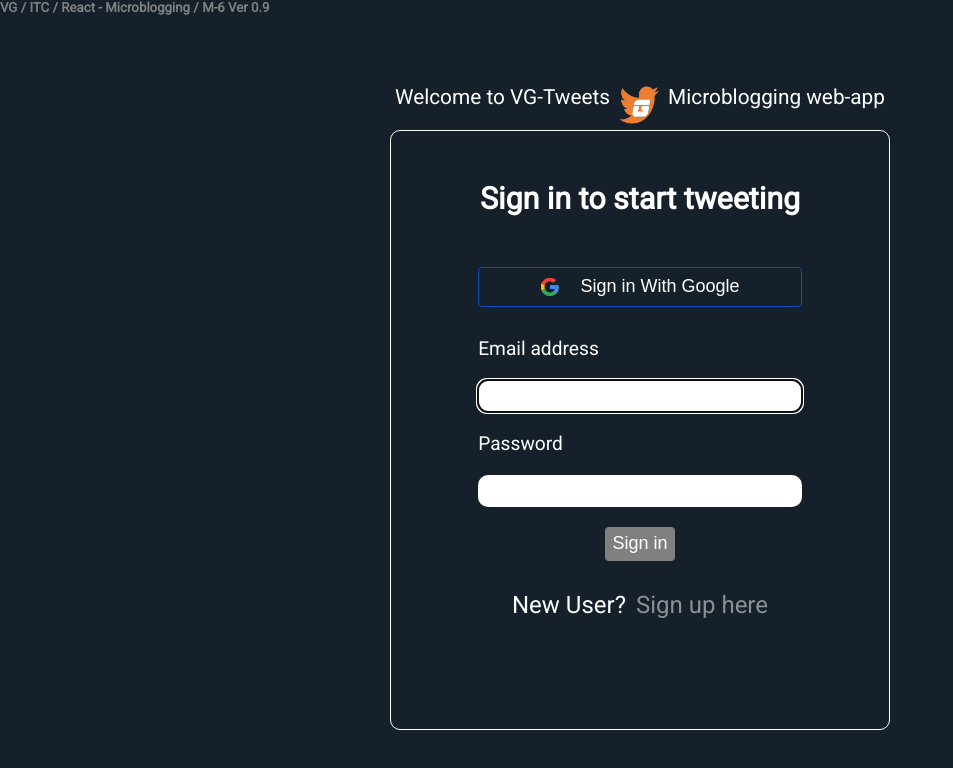
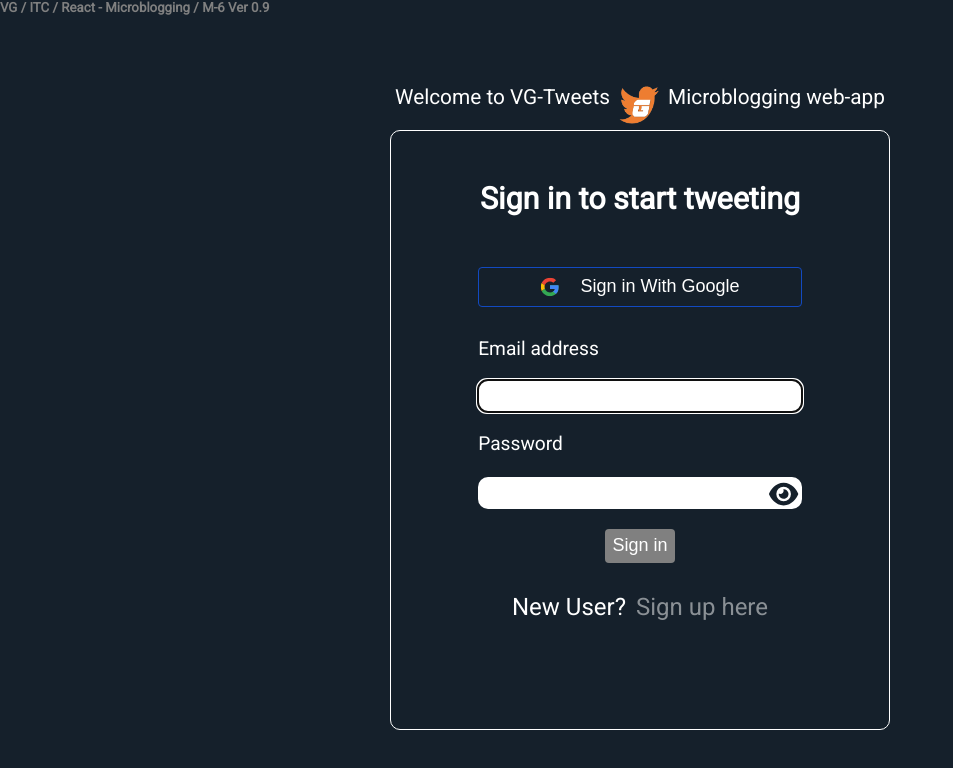
Before and after one commit to mark-itc/microblogging-vadim-gringauz, a React (Create React App) app: page /sign-in in a window 1280 px wide. Shown: the top 768 px of the page, without its empty margins (0-953 px from the left). Built offline with nearby package versions, Linux system fonts and the light colour scheme; no server answers.

Commit message:
Milestone 6 v0.8.5

```diff
--- a/src/components/SignInForm.css
+++ b/src/components/SignInForm.css
@@ -12,7 +12,17 @@
     gap: 20px;
     width: 65%;
     align-items: center;
+}
+.SignInForm form .password-input {
+    position: relative;
+    width: 100%;
+}
 
+.SignInForm form .password-input span {
+    position: absolute;
+    top: 5px;
+    left: 90%;
+    color: rgb(21, 32, 43);
 }
 
 .SignInForm .google {
--- a/src/components/SignInForm.jsx
+++ b/src/components/SignInForm.jsx
@@ -1,5 +1,7 @@
 import React from 'react'
 import { useRef, useState } from 'react'
+import { FontAwesomeIcon } from '@fortawesome/react-fontawesome'
+import { faEye } from '@fortawesome/free-solid-svg-icons'
 import authenticator from '../utils/Authenticator'
 import Alert from './Alert'
 import googleLogo from '../images/google.svg'
@@ -11,6 +13,7 @@
   const [authAlertMsg, setAuthAlertMsg] = useState('')
   const [isAlertOn, setIsAlertOn] = useState(false)
   const [isSubmitEnabled, setIsSubmitEnabled] = useState(false)
+  const [passwordType, setPasswordType] = useState('password')
   // const email = emailInputBox.current.value
   // const password = passwordInputBox.current.value
 
@@ -47,6 +50,11 @@
     )
   }
 
+  const togglePasswordType = () => {
+    if (passwordType === 'password') setPasswordType('text')
+    if (passwordType === 'text') setPasswordType('password')
+  }
+
   return (
     <div className='SignInForm'>
       <form action='' onSubmit={handleSubmit}>
@@ -64,12 +72,18 @@
           autoFocus
         />
         <label htmlFor='password'>Password</label>
-        <input
-          id='password'
-          type='password'
-          onChange={checkIfInputsNotEmpty}
-          ref={passwordInputBox}
-        />
+        <div className='password-input'>
+          <input
+            id='password'
+            type={passwordType}
+            onChange={checkIfInputsNotEmpty}
+            autocomplete='current-password'
+            ref={passwordInputBox}
+          />
+          <span onClick={togglePasswordType}>
+            <FontAwesomeIcon icon={faEye} />
+          </span>
+        </div>
         <button type='submit' disabled={!isSubmitEnabled}>
           Sign in
         </button>
```
